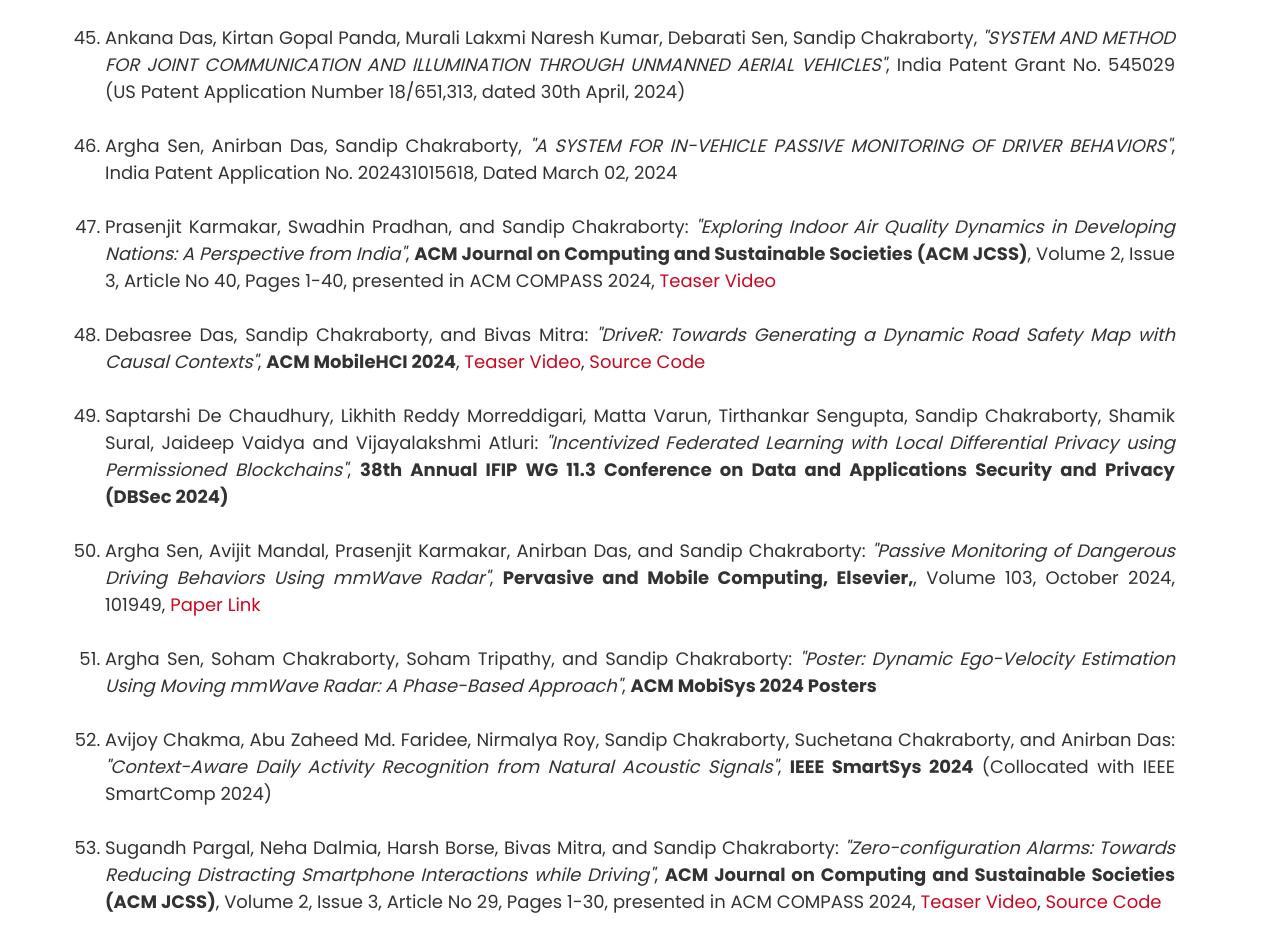
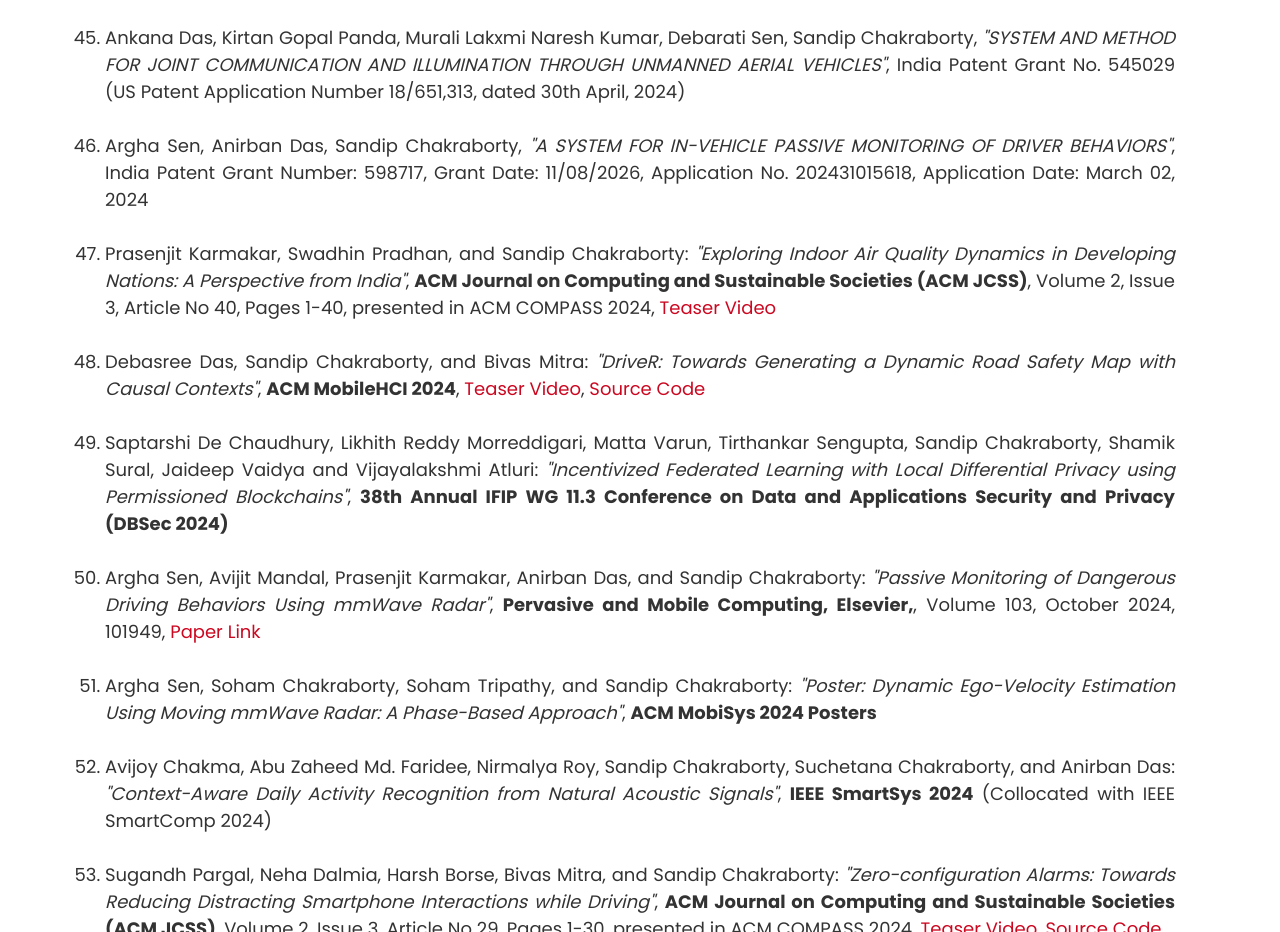
Before and after one commit to sandipc-iitkgp/sandip-web, a plain HTML site: page publications.html in a window 1280 px wide. Shown: the part 4962-5894 px from the top of the page. Drawn offline with Linux system fonts and the light colour scheme.

Commit message:
Update publications.html

```diff
--- a/publications.html
+++ b/publications.html
@@ -230,7 +230,7 @@
 										<li>Ankana Das, Kirtan Gopal Panda, Murali Lakxmi Naresh Kumar, Debarati Sen, Sandip Chakraborty, <em>"SYSTEM AND METHOD FOR JOINT COMMUNICATION AND ILLUMINATION THROUGH UNMANNED AERIAL VEHICLES"</em>, India Patent Grant No. 545029 (US Patent Application Number 18/651,313, dated 30th April, 2024)</li><br>
 									</div>
 									<div class="grid-item cat9">
-										<li>Argha Sen, Anirban Das, Sandip Chakraborty, <em>"A SYSTEM FOR IN-VEHICLE PASSIVE MONITORING OF DRIVER BEHAVIORS"</em>, India Patent Application No. 202431015618, Dated March 02, 2024</li><br>
+										<li>Argha Sen, Anirban Das, Sandip Chakraborty, <em>"A SYSTEM FOR IN-VEHICLE PASSIVE MONITORING OF DRIVER BEHAVIORS"</em>, India Patent Grant Number: 598717, Grant Date: 11/08/2026, Application No. 202431015618, Application Date: March 02, 2024</li><br>
 									</div>
 									<div class="grid-item cat1 cat2 cat6">
                                         <li>Prasenjit Karmakar, Swadhin Pradhan, and Sandip Chakraborty: <em>"Exploring Indoor Air Quality Dynamics in Developing Nations: A Perspective from India"</em>, <b>ACM Journal on Computing and Sustainable Societies (ACM JCSS)</b>, Volume 2, Issue 3, Article No 40, Pages 1-40, presented in ACM COMPASS 2024, <a href="https://youtu.be/sOo6uAFmQPY?si=tyTa4F1e6_cBJ2f5" target="_blank">Teaser Video</a></li><br>
```
